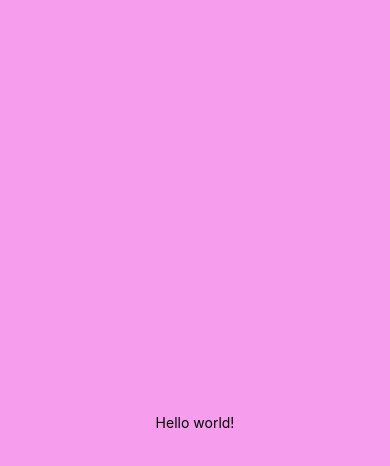
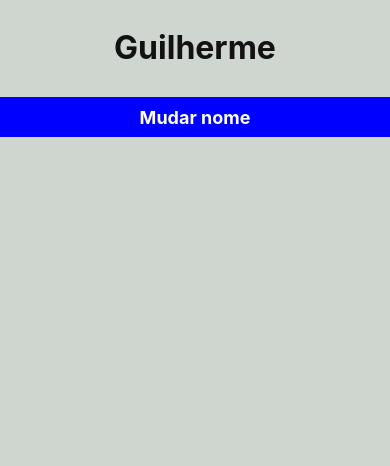
Before and after one commit to GuilhermeVDG/tasklist-mobile, a React Native app: screen / in a window 390 px wide. Shown: the top 466 px of the page. Built offline with nearby package versions, Linux system fonts and the light colour scheme.

Commit message:
try styles sheet and use touchable opacity

```diff
--- a/App.js
+++ b/App.js
@@ -1,20 +1,46 @@
-import { StatusBar } from 'expo-status-bar';
-import { StyleSheet, Text, View } from 'react-native';
+import React, { useState } from "react";
+import { View, Text, StyleSheet, TouchableOpacity } from "react-native";
 
-export default function App() {
-  return (
+export default function App(){
+  const [name, setName] = useState('Guilherme');
+
+  function handleChangeName(){
+    setName('Vanderley');
+  }
+
+  return(
     <View style={styles.container}>
-      <Text>Hello world!</Text>
-      <StatusBar style="auto" />
+      <Text style={styles.title}>{name}</Text>
+
+      <TouchableOpacity style={styles.button} onPress={handleChangeName}>
+        <Text style={styles.buttonText}>Mudar nome</Text>
+      </TouchableOpacity>
     </View>
-  );
+  )
 }
 
 const styles = StyleSheet.create({
   container: {
     flex: 1,
-    backgroundColor: '#f79ded',
+    backgroundColor: '#1313',
+    paddingTop: 28
+  },
+  title: {
+    fontSize: 32,
+    color: '#121212',
+    fontWeight: 'bold',
+    textAlign: 'center'
+  },
+  button: {
+    backgroundColor: 'blue',
+    height: 40,
+    justifyContent: 'center',
     alignItems: 'center',
-    justifyContent: 'center',
+    marginTop: 30
   },
-});
+  buttonText: {
+    fontSize: 18,
+    color: '#fff',
+    fontWeight: 'bold'
+  }
+})
```
